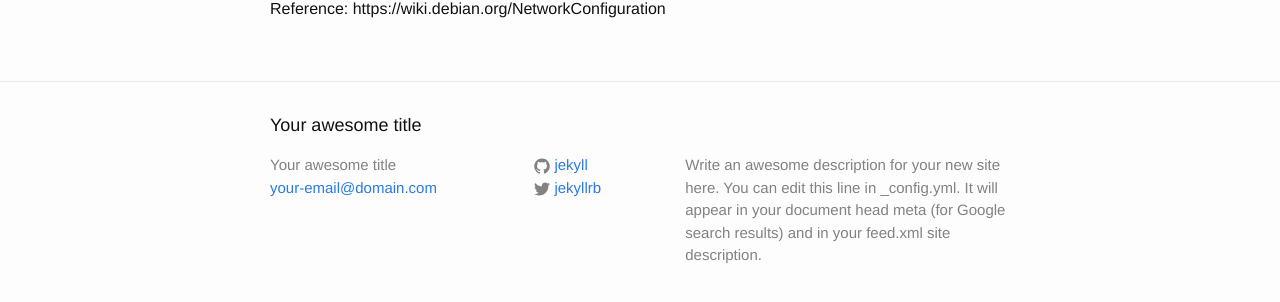
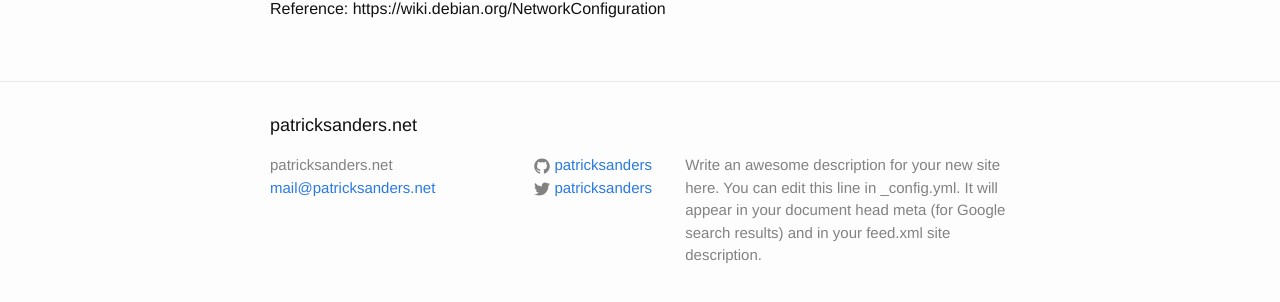
Before and after one commit to patricksanders/patricksanders.github.io, a Jekyll site: the page built from _posts/2014-02-14-vlan-tagging-in-debian.markdown, in a window 1280 px wide and 900 px high, scrolled down 1163 px. Shown: the part 573-875 px from the top of the window. Built offline with Jekyll 4.4.1, drawn with Linux system fonts in a browser that asks for light colours; some of the changed text lies outside the part shown.

Commit message:
config changes

````diff
--- a/_config.yml
+++ b/_config.yml
@@ -1,14 +1,17 @@
 # Site settings
-title: Your awesome title
-email: your-email@domain.com
+title: patricksanders.net
+email: mail@patricksanders.net
 description: > # this means to ignore newlines until "baseurl:"
   Write an awesome description for your new site here. You can edit this
   line in _config.yml. It will appear in your document head meta (for
   Google search results) and in your feed.xml site description.
 baseurl: "" # the subpath of your site, e.g. /blog/
-url: "http://yourdomain.com" # the base hostname & protocol for your site
-twitter_username: jekyllrb
-github_username:  jekyll
+url: "http://patricksanders.github.io" # the base hostname & protocol for your site
+twitter_username: patricksanders
+github_username:  patricksanders
 
 # Build settings
 markdown: kramdown
+
+kramdown:
+  input: GFM
--- a/_posts/2014-02-14-vlan-tagging-in-debian.markdown
+++ b/_posts/2014-02-14-vlan-tagging-in-debian.markdown
@@ -24,13 +24,11 @@ This will immediately load the 802.1Q kernel module. To be sure the module loads
 ```
 
 ## Install VLAN package
-
 This is a package that allows you to add VLAN devices to your physical devices.
 
 apt-get install vlan
 
 ## Configure network interfaces
-
 This part can be easily be modified to fit your needs. I don't need my host OS to be able to access the same VLAN as my VM, so I don't have an IP assigned to the `eth0.10` interface.
 
 Open `/etc/network/interfaces` and use this configuration, modified for your network:
@@ -59,7 +57,6 @@ iface eth0.20 inet static
 ```
 
 ## Restart network interfaces
-
 ```
 ifdown eth0
 ifup eth0
````
